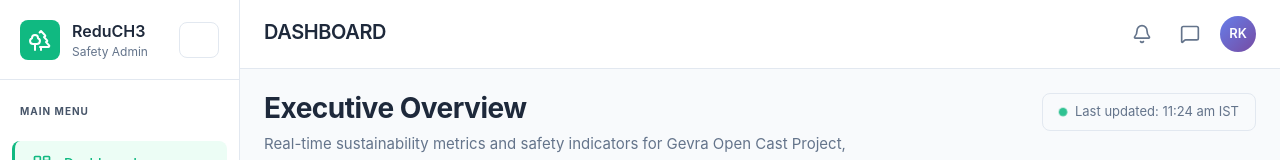
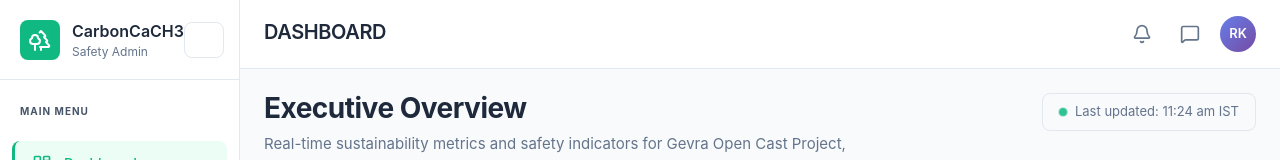
Before and after one commit to Ayaan9421/LogicLoop_frontend, a React (Vite) app: page / in a window 1280 px wide. Both pictures are taken after a click on the element 39 px from the left and 39 px from the top of the page. Shown: the top 160 px of the page. Built offline with nearby package versions, Linux system fonts and the light colour scheme.

Commit message:
CARBONCACH3

```diff
--- a/src/components/Sidebar.jsx
+++ b/src/components/Sidebar.jsx
@@ -47,7 +47,7 @@ const Sidebar = ({ isCollapsed, activePage, setActivePage, toggleSidebar }) => {
           </div>
           {!isCollapsed && (
             <div className="logo-text">
-              <div className="logo-title">ReduCH3</div>
+              <div className="logo-title">CarbonCaCH3</div>
               <div className="logo-subtitle">Safety Admin</div>
             </div>
           )}
```
